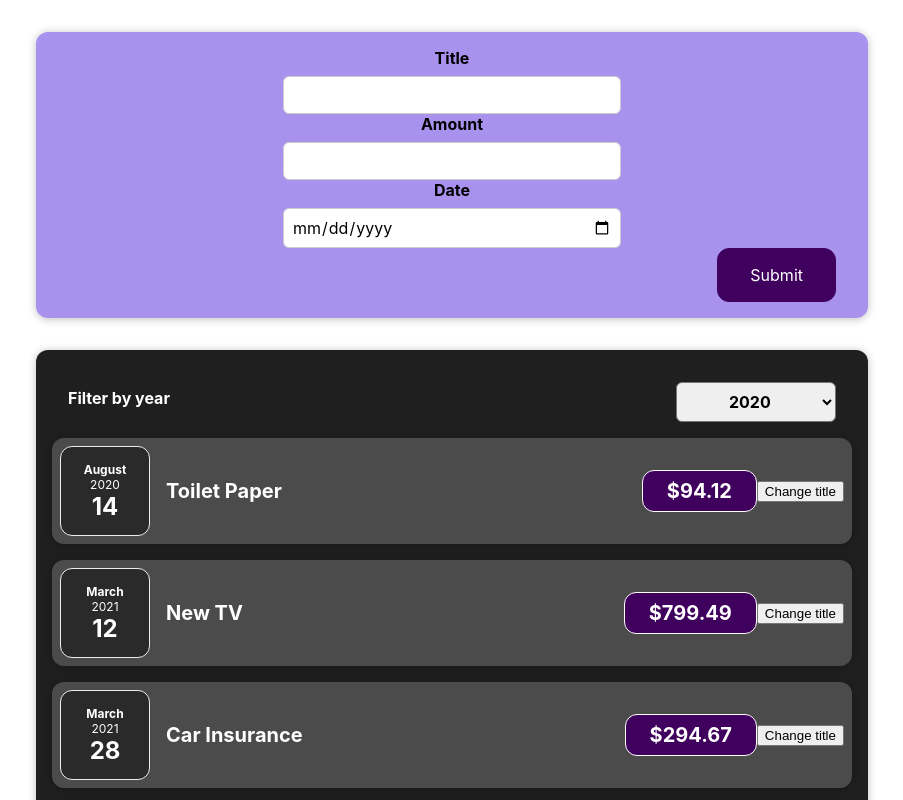
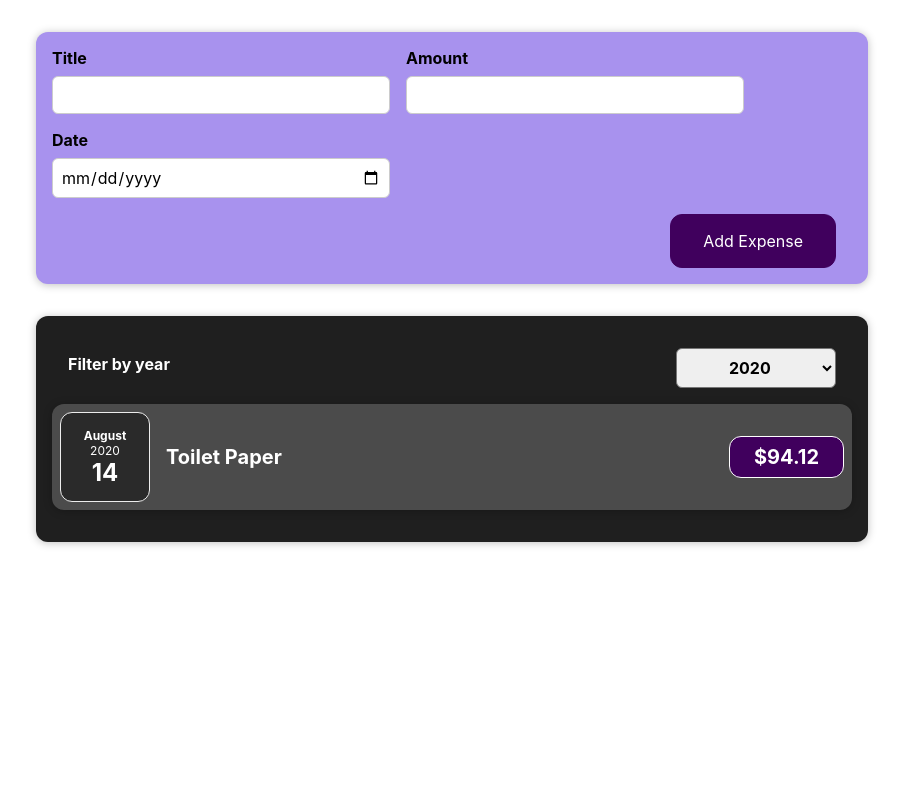
Before and after one commit to ajaynag123/FullStack, a React (Create React App) app in the folder Udemy/React Complete guide/react-complete-guide/: page / in a window 1280 px wide. Shown: the top 800 px of the page, without its empty margins (188-1091 px from the left). Built offline with nearby package versions, Linux system fonts and the light colour scheme.

Commit message:
conditional rendering

```diff
--- a/Udemy/React Complete guide/react-complete-guide/src/App.js
+++ b/Udemy/React Complete guide/react-complete-guide/src/App.js
@@ -1,30 +1,38 @@
-import React from 'react';
+import React, { useState } from "react";
 
-import Expenses from './components/Expenses/Expenses';
-import NewExpense from './components/NewExpense/NewExpense';
+import NewExpense from "./components/NewExpense/NewExpense";
+import Expenses from "./components/Expenses/Expenses";
 
-const App = () => {
-  const expenses = [
+const DUMMY_EXPENSES = [
   {
-      id: 'e1',
-      title: 'Toilet Paper',
+    id: "e1",
+    title: "Toilet Paper",
     amount: 94.12,
     date: new Date(2020, 7, 14),
   },
-    { id: 'e2', title: 'New TV', amount: 799.49, date: new Date(2021, 2, 12) },
+  { id: "e2", title: "New TV", amount: 799.49, date: new Date(2021, 2, 12) },
   {
-      id: 'e3',
-      title: 'Car Insurance',
+    id: "e3",
+    title: "Car Insurance",
     amount: 294.67,
     date: new Date(2021, 2, 28),
   },
   {
-      id: 'e4',
-      title: 'New Desk (Wooden)',
+    id: "e4",
+    title: "New Desk (Wooden)",
     amount: 450,
     date: new Date(2021, 5, 12),
   },
 ];
+
+const App = () => {
+  const [expenses, setExpenses] = useState(DUMMY_EXPENSES);
+
+  const addExpenseHandler = (expense) => {
+    setExpenses((prevExpenses) => {
+      return [expense, ...prevExpenses];
+    });
+  };
 
   // return React.createElement(
   //   'div',
@@ -33,17 +41,12 @@ const App = () => {
   //   React.createElement(Expenses, { items: expenses })
   // );
 
-  const addExpenseHandler = expense => {
-    console.log("In App.js");
-    console.log(expense);
-  }
-
   return (
     <div>
-      <NewExpense onAddExpense={addExpenseHandler}/>
+      <NewExpense onAddExpense={addExpenseHandler} />
       <Expenses items={expenses} />
     </div>
   );
-}
+};
 
 export default App;
--- a/Udemy/React Complete guide/react-complete-guide/src/components/Expenses/ExpenseItem.js
+++ b/Udemy/React Complete guide/react-complete-guide/src/components/Expenses/ExpenseItem.js
@@ -1,28 +1,21 @@
-import React, { useState } from 'react';
+import React from "react";
 
-import ExpenseDate from './ExpenseDate';
-import Card from '../UI/Card';
-import './ExpenseItem.css';
+import ExpenseDate from "./ExpenseDate";
+import Card from "../UI/Card";
+import "./ExpenseItem.css";
 
 const ExpenseItem = (props) => {
-
-  const [title, setTitle] = useState(props.title)
-
-  const clickHandler = () => {
-    setTitle('Updated!')
-    console.log('Click Handler');
-  }
-
   return (
-    <Card className='expense-item'>
-      <ExpenseDate date={props.date} />
-      <div className='expense-item__description'>
-        <h2>{title}</h2>
-        <div className='expense-item__price'>${props.amount}</div>
-      </div>
-      <button onClick={clickHandler}>Change title</button>
-    </Card>
+    <li>
+      <Card className="expense-item">
+        <ExpenseDate date={props.date} />
+        <div className="expense-item__description">
+          <h2>{props.title}</h2>
+          <div className="expense-item__price">${props.amount}</div>
+        </div>
+      </Card>
+    </li>
   );
-}
+};
 
 export default ExpenseItem;
--- a/Udemy/React Complete guide/react-complete-guide/src/components/Expenses/Expenses.js
+++ b/Udemy/React Complete guide/react-complete-guide/src/components/Expenses/Expenses.js
@@ -4,28 +4,27 @@ import ExpenseItem from "./ExpenseItem";
 import Card from "../UI/Card";
 import ExpensesFilter from "./ExpensesFilter";
 import "./Expenses.css";
+import ExpensesList from "./ExpensesList";
 
 const Expenses = (props) => {
   const [filteredYear, setFilteredYear] = useState("2020");
 
   const filterChangeHandler = (selectedYear) => {
     setFilteredYear(selectedYear);
-    console.log("expenses.js", selectedYear);
   };
+
+  const filteredExpenses = props.items.filter((expense) => {
+    return expense.date.getFullYear().toString() === filteredYear;
+  });
+
   return (
     <div>
       <Card className="expenses">
         <ExpensesFilter
           selected={filteredYear}
-          onFilterChange={filterChangeHandler}
+          onChangeFilter={filterChangeHandler}
         />
-        {props.items.map((expense) => (
-          <ExpenseItem
-            title={expense.title}
-            amount={expense.amount}
-            date={expense.date}
-          />
-        ))}
+        <ExpensesList items={filteredExpenses} />
       </Card>
     </div>
   );
--- a/Udemy/React Complete guide/react-complete-guide/src/components/Expenses/ExpensesFilter.js
+++ b/Udemy/React Complete guide/react-complete-guide/src/components/Expenses/ExpensesFilter.js
@@ -3,14 +3,15 @@ import React from "react";
 import "./ExpensesFilter.css";
 
 const ExpensesFilter = (props) => {
-  const handleChange = (e) => {
-    props.onFilterChange(e.target.value);
+  const dropdownChangeHandler = (event) => {
+    props.onChangeFilter(event.target.value);
   };
+
   return (
     <div className="expenses-filter">
       <div className="expenses-filter__control">
         <label>Filter by year</label>
-        <select onChange={handleChange} value={props.selected}>
+        <select value={props.selected} onChange={dropdownChangeHandler}>
           <option value="2022">2022</option>
           <option value="2021">2021</option>
           <option value="2020">2020</option>
--- /dev/null
+++ b/Udemy/React Complete guide/react-complete-guide/src/components/Expenses/ExpensesList.css
@@ -0,0 +1,9 @@
+.expenses-list {
+  list-style: none;
+  padding: 0;
+}
+
+.expenses-list__fallback {
+  color: white;
+  text-align: center;
+}
--- /dev/null
+++ b/Udemy/React Complete guide/react-complete-guide/src/components/Expenses/ExpensesList.js
@@ -0,0 +1,24 @@
+import React from "react";
+import "./ExpensesList.css";
+import ExpenseItem from "./ExpenseItem";
+
+const ExpensesList = (props) => {
+  if (props.items.length === 0) {
+    return <h2 className="expenses-list__fallback">Found No Expenses</h2>;
+  }
+
+  return (
+    <ul className="expenses-list">
+      {props.items.map((expense) => (
+        <ExpenseItem
+          key={expense.id}
+          title={expense.title}
+          amount={expense.amount}
+          date={expense.date}
+        />
+      ))}
+    </ul>
+  );
+};
+
+export default ExpensesList;
--- a/Udemy/React Complete guide/react-complete-guide/src/components/NewExpense/ExpenseForm.js
+++ b/Udemy/React Complete guide/react-complete-guide/src/components/NewExpense/ExpenseForm.js
@@ -1,60 +1,96 @@
-import { useState } from 'react';
-import React from 'react';
-import './ExpenseForm.css';
+import React, { useState } from "react";
 
-const ExpesnseForm = (props) => {
+import "./ExpenseForm.css";
 
-  const [eneteredTitle, setEnteredTitile] = useState('');
-  const [eneteredAmount, setEnteredAmount] = useState('');
-  const [enteredDate, setEnteredDate] = useState('');
+const ExpenseForm = (props) => {
+  const [enteredTitle, setEnteredTitle] = useState("");
+  const [enteredAmount, setEnteredAmount] = useState("");
+  const [enteredDate, setEnteredDate] = useState("");
+  // const [userInput, setUserInput] = useState({
+  //   enteredTitle: '',
+  //   enteredAmount: '',
+  //   enteredDate: '',
+  // });
+
   const titleChangeHandler = (event) => {
-    setEnteredTitile(event.target.value)
-  }
+    setEnteredTitle(event.target.value);
+    // setUserInput({
+    //   ...userInput,
+    //   enteredTitle: event.target.value,
+    // });
+    // setUserInput((prevState) => {
+    //   return { ...prevState, enteredTitle: event.target.value };
+    // });
+  };
 
   const amountChangeHandler = (event) => {
-    setEnteredAmount(event.target.value)
-  }
+    setEnteredAmount(event.target.value);
+    // setUserInput({
+    //   ...userInput,
+    //   enteredAmount: event.target.value,
+    // });
+  };
 
   const dateChangeHandler = (event) => {
     setEnteredDate(event.target.value);
-  }
+    // setUserInput({
+    //   ...userInput,
+    //   enteredDate: event.target.value,
+    // });
+  };
 
   const submitHandler = (event) => {
     event.preventDefault();
+
     const expenseData = {
-      title: eneteredTitle,
-      amount: eneteredAmount,
-      date: new Date(enteredDate)
-    }
+      title: enteredTitle,
+      amount: enteredAmount,
+      date: new Date(enteredDate),
+    };
 
-    console.log(expenseData);
     props.onSaveExpenseData(expenseData);
-    setEnteredTitile('');
-    setEnteredAmount('');
-    setEnteredDate('');
-  }
+    setEnteredTitle("");
+    setEnteredAmount("");
+    setEnteredDate("");
+  };
 
-
-
-  return < form onSubmit={submitHandler} >
-    <div className='new-expense_controls'>
-      <div className='new-expense__control'>
+  return (
+    <form onSubmit={submitHandler}>
+      <div className="new-expense__controls">
+        <div className="new-expense__control">
           <label>Title</label>
-        <input type='text' value={eneteredTitle} onChange={titleChangeHandler} />
+          <input
+            type="text"
+            value={enteredTitle}
+            onChange={titleChangeHandler}
+          />
         </div>
-      <div className='new-expense__control'>
+        <div className="new-expense__control">
           <label>Amount</label>
-        <input type='number' min='0.01' step='0.01' value={eneteredAmount} onChange={amountChangeHandler} />
+          <input
+            type="number"
+            min="0.01"
+            step="0.01"
+            value={enteredAmount}
+            onChange={amountChangeHandler}
+          />
         </div>
-      <div className='new-expense__control'>
+        <div className="new-expense__control">
           <label>Date</label>
-        <input type='date' min='2019-01-01' max='2023-12-31' value={enteredDate} onChange={dateChangeHandler} />
+          <input
+            type="date"
+            min="2019-01-01"
+            max="2022-12-31"
+            value={enteredDate}
+            onChange={dateChangeHandler}
+          />
         </div>
       </div>
-    <div className='new-expense__actions'>
-      <button type='submit'>Submit</button>
+      <div className="new-expense__actions">
+        <button type="submit">Add Expense</button>
       </div>
-  </form >
-}
+    </form>
+  );
+};
 
-export default ExpesnseForm;
+export default ExpenseForm;
--- a/Udemy/React Complete guide/react-complete-guide/src/components/NewExpense/NewExpense.js
+++ b/Udemy/React Complete guide/react-complete-guide/src/components/NewExpense/NewExpense.js
@@ -1,14 +1,15 @@
 import React from "react";
+
+import ExpenseForm from "./ExpenseForm";
 import "./NewExpense.css";
-import ExpenseForm from "./ExpenseForm";
 
 const NewExpense = (props) => {
   const saveExpenseDataHandler = (enteredExpenseData) => {
     const expenseData = {
       ...enteredExpenseData,
-      id: Math.random.toString(),
+      id: Math.random().toString(),
     };
-    props.addExpenseHandler(expenseData);
+    props.onAddExpense(expenseData);
   };
 
   return (
--- a/Udemy/React Complete guide/react-complete-guide/src/components/UI/Card.js
+++ b/Udemy/React Complete guide/react-complete-guide/src/components/UI/Card.js
@@ -1,9 +1,9 @@
-import React from 'react';
+import React from "react";
 
-import './Card.css';
+import "./Card.css";
 
 const Card = (props) => {
-  const classes = 'card ' + props.className;
+  const classes = "card " + props.className;
 
   return <div className={classes}>{props.children}</div>;
 };
```
Also changed, not shown: Udemy/React Complete guide/react-complete-guide/src/components/Expenses/ExpenseDate.js (+8 -8 lines). Lines whose indentation alone changed are shown as unchanged.
